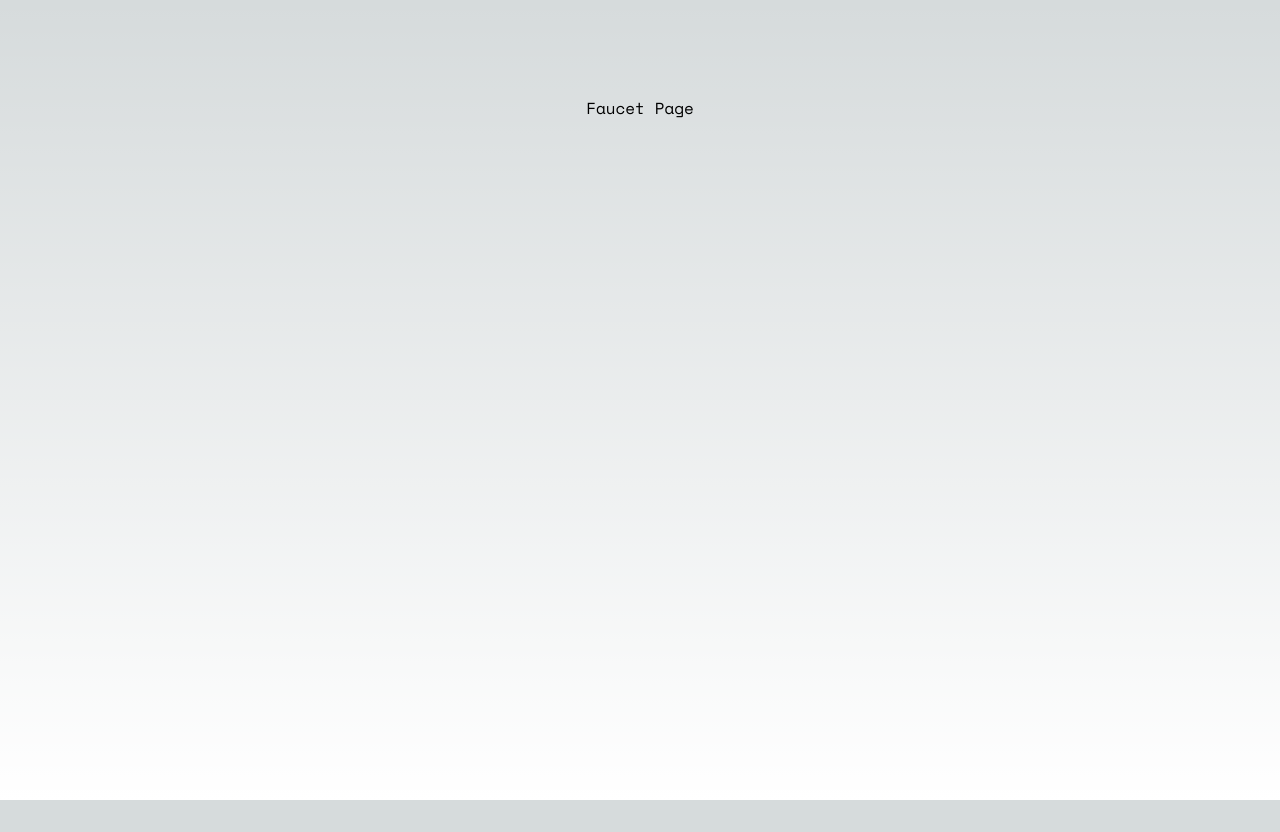
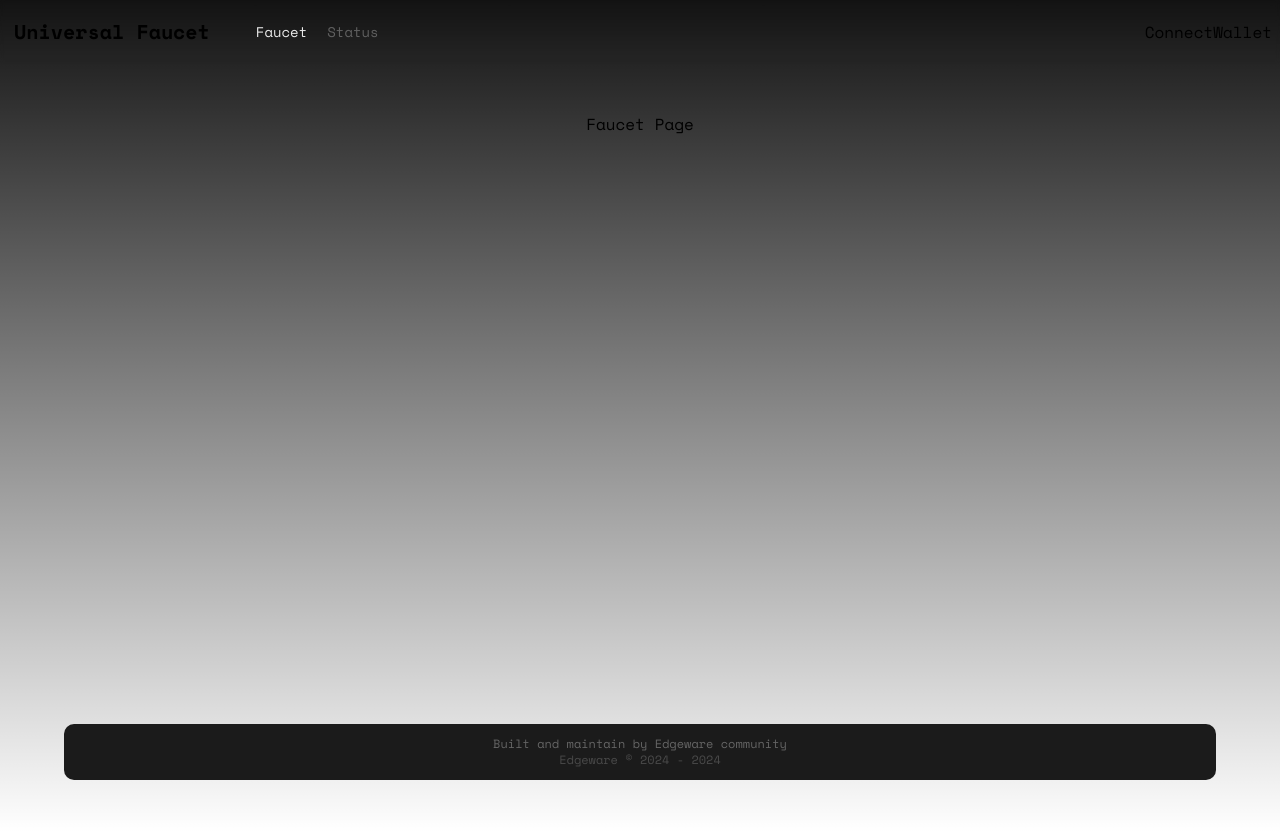
Before and after one commit to monolab825/Universal-Hybrid-Substrate-Faucet, a Next.js app: page / in a window 1280 px wide. Before the commit the page ends 800 px from the top, so only its background shows below. Built offline with nearby package versions, Linux system fonts and the light colour scheme.

Commit message:
initial ui layout

```diff
--- a/app/layout.tsx
+++ b/app/layout.tsx
@@ -1,6 +1,8 @@
 import type { Metadata } from "next";
 import { Space_Mono } from "next/font/google";
 import "./globals.css";
+import Navbar from "@/components/Navbar";
+import Footer from "@/components/Footer";
 
 const space_mono = Space_Mono({ weight: ["400", "700"], subsets: ["latin"] });
 
@@ -16,7 +18,11 @@ export default function RootLayout({
 }>) {
   return (
     <html lang="en">
-      <body className={space_mono.className}>{children}</body>
+      <body className={`${space_mono.className} bg-[#131313] min-h-screen z-0 flex flex-col items-center justify-between p-4`}>
+        <Navbar />
+        {children}
+        <Footer />
+      </body>
     </html>
   );
 }
```
